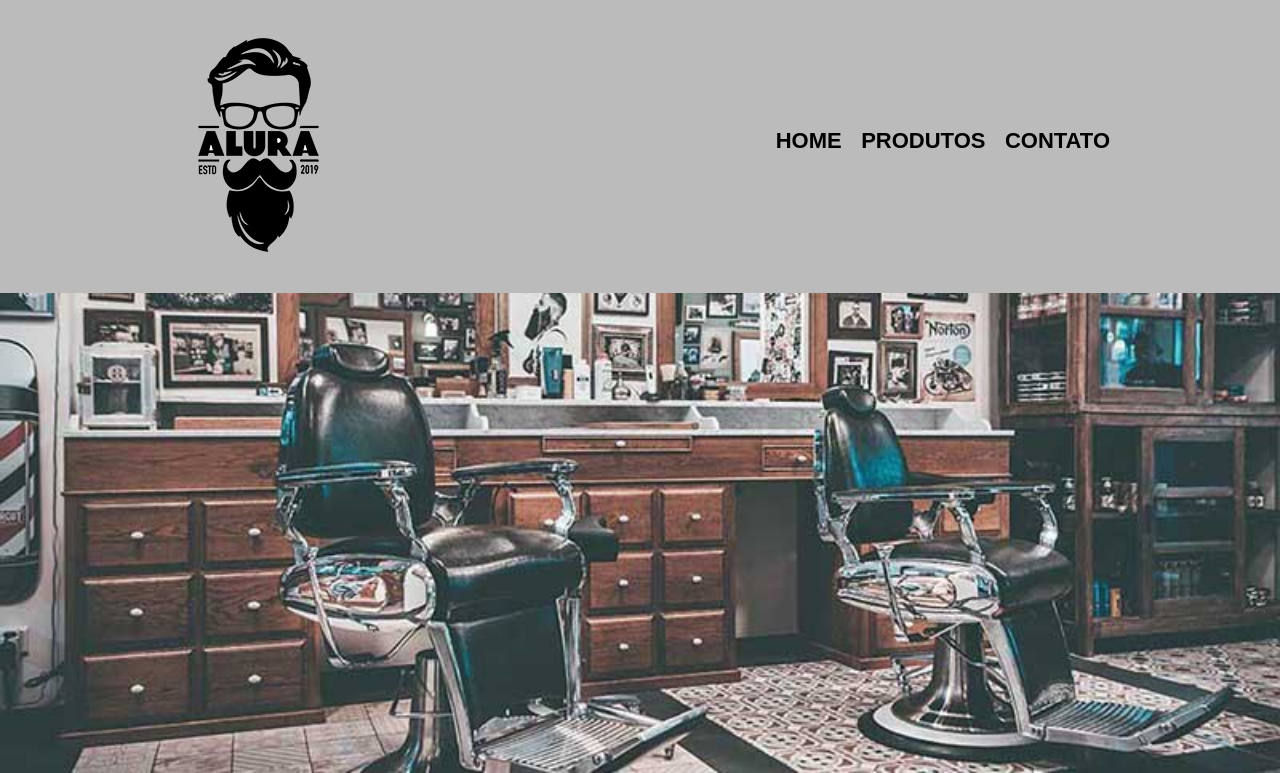
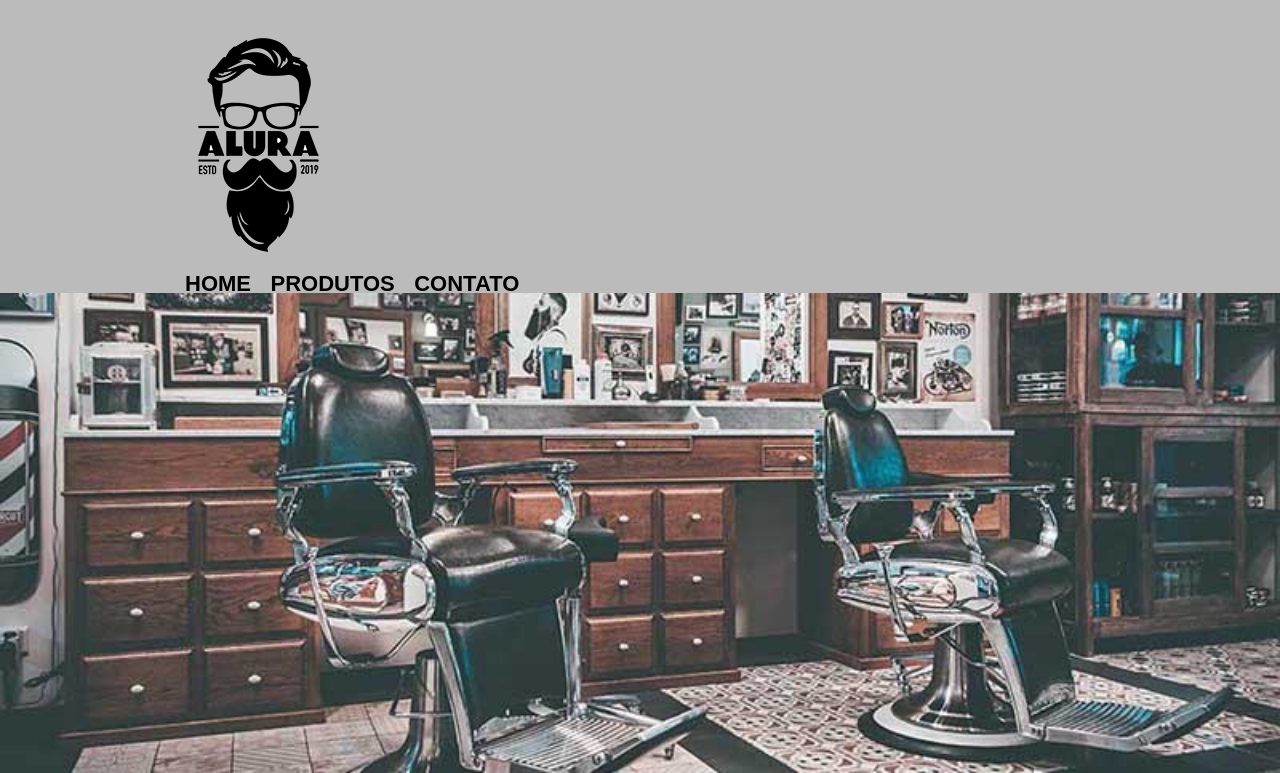
Before and after one commit to lmoraesdev/Alura, a plain HTML site: page html5-css3/barbearia-alura/index.html in a window 1280 px wide. Shown: the top 773 px of the page. Drawn offline with Linux system fonts and the light colour scheme.

Commit message:
finalizado

```diff
--- a/html5-css3/barbearia-alura/css/style.css
+++ b/html5-css3/barbearia-alura/css/style.css
@@ -15,8 +15,7 @@ header {
 
 nav {
 	position: absolute;
-	top: 110px;
-	right: 0;
+
 }
 
 nav li {
```
